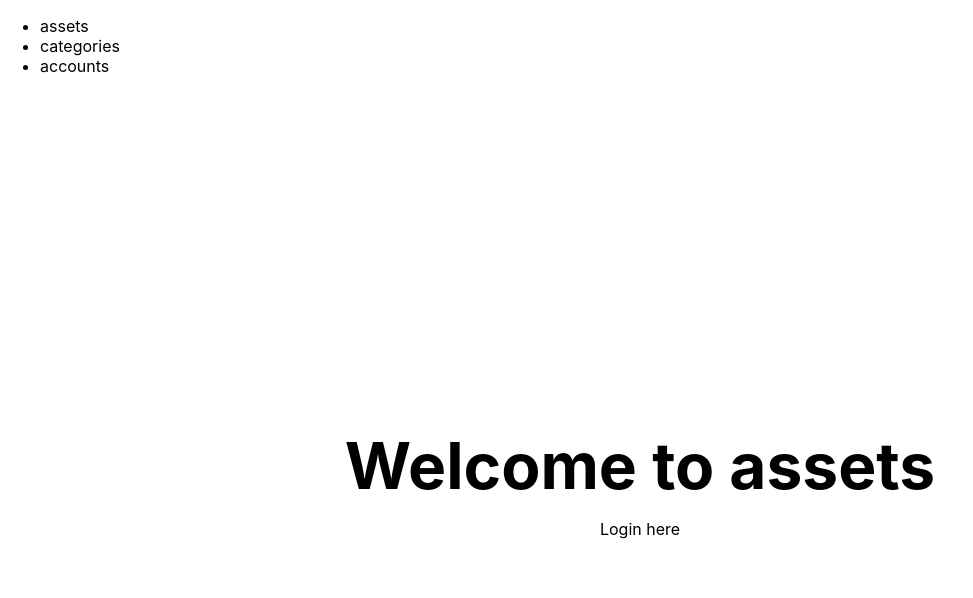
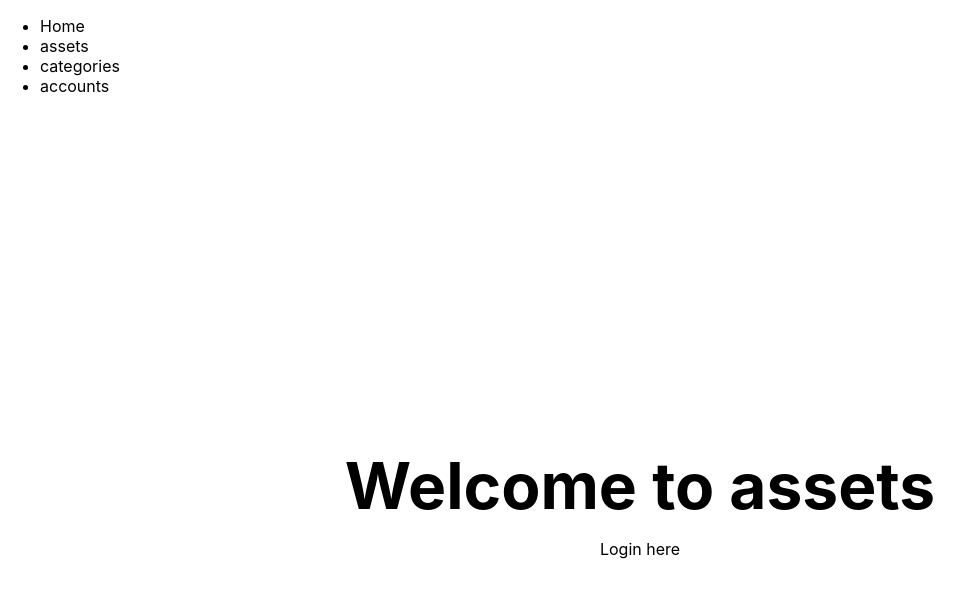
Before and after one commit to lydstyl/220822-assets, a Next.js app: page / in a window 1280 px wide. Shown: the top 598 px of the page, without its empty margins (0-973 px from the left). Built offline with nearby package versions, Linux system fonts and the light colour scheme.

Commit message:
Upgrade navbar with Link components.

```diff
--- a/components/navbar.tsx
+++ b/components/navbar.tsx
@@ -1,14 +1,27 @@
+import Link from "next/link"
+
 export default function Navbar() {
     return (
         <ul>
             <li>
-                <a href="/assets">assets</a>
+                <Link href="/">
+                    <a>Home</a>
+                </Link>
             </li>
             <li>
-                <a href="/categories">categories</a>
+                <Link href="/assets">
+                    <a>assets</a>
+                </Link>
             </li>
             <li>
-                <a href="/accounts">accounts</a>
+                <Link href="/categories">
+                    <a>categories</a>
+                </Link>
+            </li>
+            <li>
+                <Link href="/accounts">
+                    <a>accounts</a>
+                </Link>
             </li>
         </ul>
     )
```
